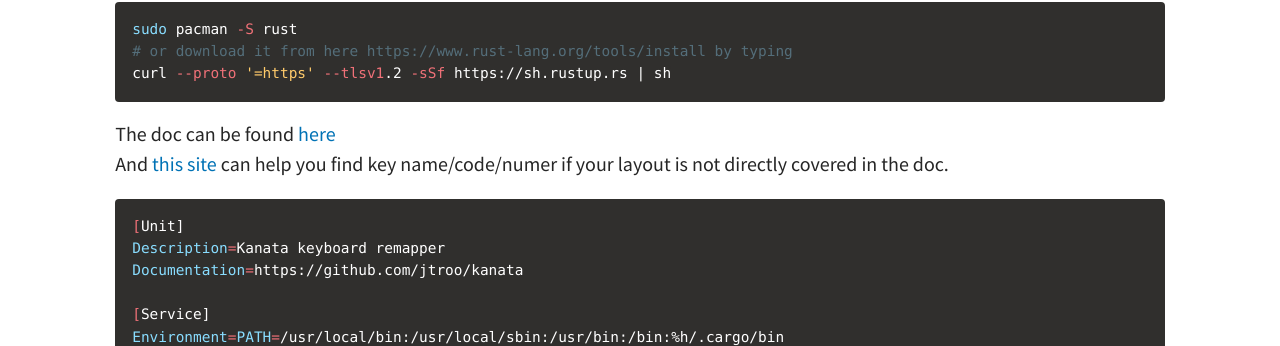
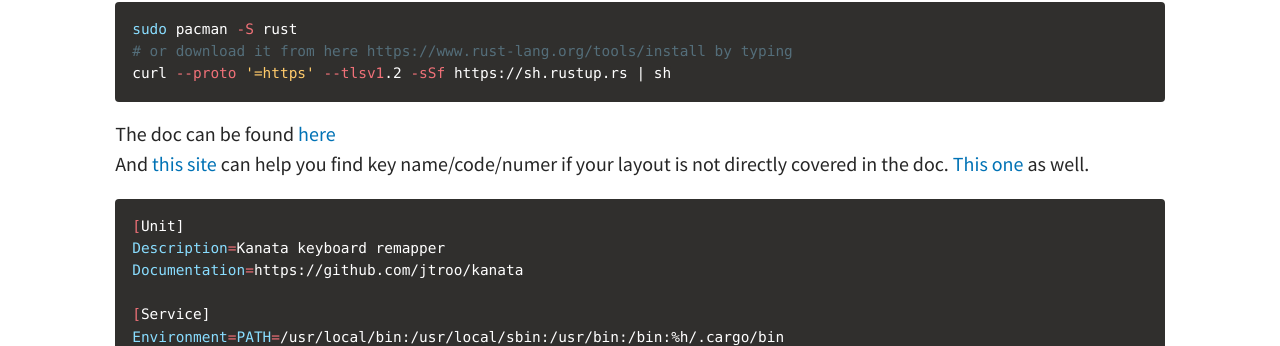
Before and after one commit to cristalcorp/cristalcorp.github.io, a Jekyll site: the page built from _posts/2024-09-21-Manjaro.md, in a window 1280 px wide and 900 px high, scrolled down 2571 px. Shown: the part 109-455 px from the top of the window. Built offline with Jekyll 4.4.1, drawn with Linux system fonts in a browser that asks for light colours; a script that is not in the unit is left out.

Commit message:
Update Kanata for keyboard key binding

````diff
--- a/_posts/2024-09-21-Manjaro.md
+++ b/_posts/2024-09-21-Manjaro.md
@@ -80,6 +80,7 @@ curl --proto '=https' --tlsv1.2 -sSf https://sh.rustup.rs | sh
 
 The doc can be found [here](https://github.com/jtroo/kanata/blob/main/docs/config.adoc)
 And [this site](https://www.toptal.com/developers/keycode) can help you find key name/code/numer if your layout is not directly covered in the doc.
+[This one](https://www.w3.org/TR/uievents-code/#code-IntlBackslash) as well.
 ```bash
 [Unit]
 Description=Kanata keyboard remapper
````
